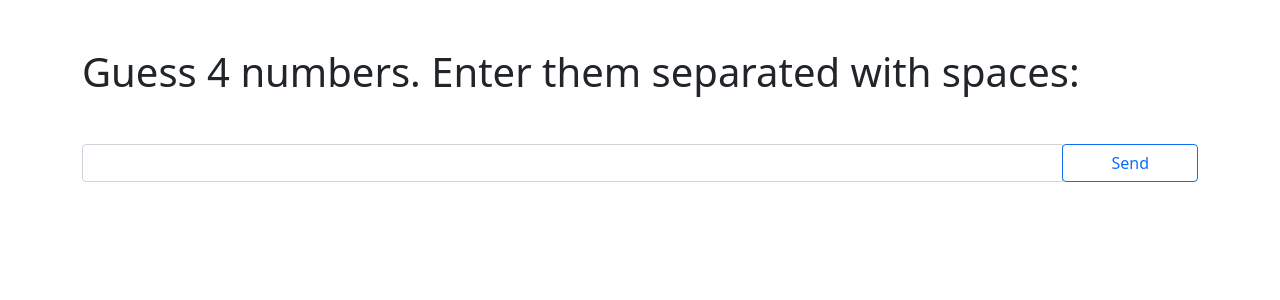
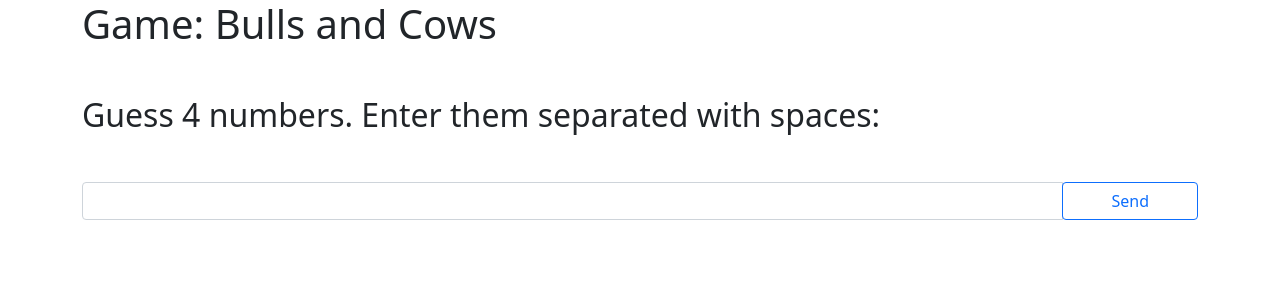
Before and after one commit to Dancher-man/My_home_work_game, a Django app: template webapp/templates/forms.html in a window 1280 px wide. Shown: the top 300 px of the page. Run offline with Django 4.2, Linux system fonts and the light colour scheme; the template is opened without the code that fills it, so the values that code supplies are empty; parts of the project's set-up code (start-up, migrations or seed data) failed here and were passed over.

Commit message:
Changed title and added the name of the game

```diff
--- a/webapp/templates/forms.html
+++ b/webapp/templates/forms.html
@@ -6,11 +6,12 @@
     <link href="https://cdn.jsdelivr.net/npm/bootstrap@5.0.2/dist/css/bootstrap.min.css" rel="stylesheet"
           integrity="sha384-EVSTQN3/azprG1Anm3QDgpJLIm9Nao0Yz1ztcQTwFspd3yD65VohhpuuCOmLASjC" crossorigin="anonymous">
     <link rel="stylesheet" href="{% static "css/style.css" %}">
-    <title>Title</title>
+    <title>Game: Bulls and Cows</title>
 </head>
 <body>
 <div class="container">
-    <h1 class="my-5">Guess 4 numbers. Enter them separated with spaces:</h1>
+    <h1>Game: Bulls and Cows</h1>
+    <h2 class="my-5">Guess 4 numbers. Enter them separated with spaces:</h2>
     <form action="/" method="POST">
         {% csrf_token %}
 
```
